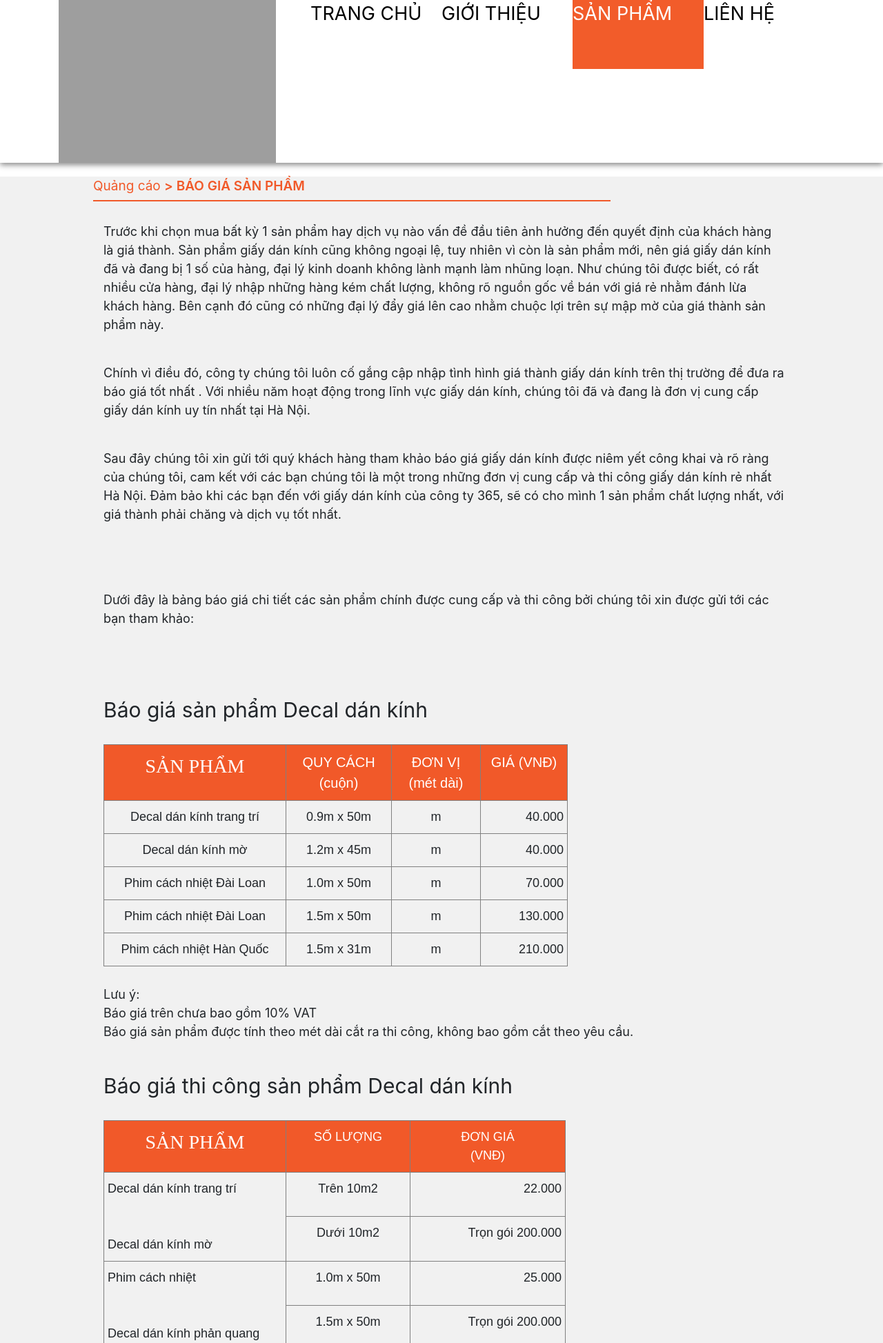
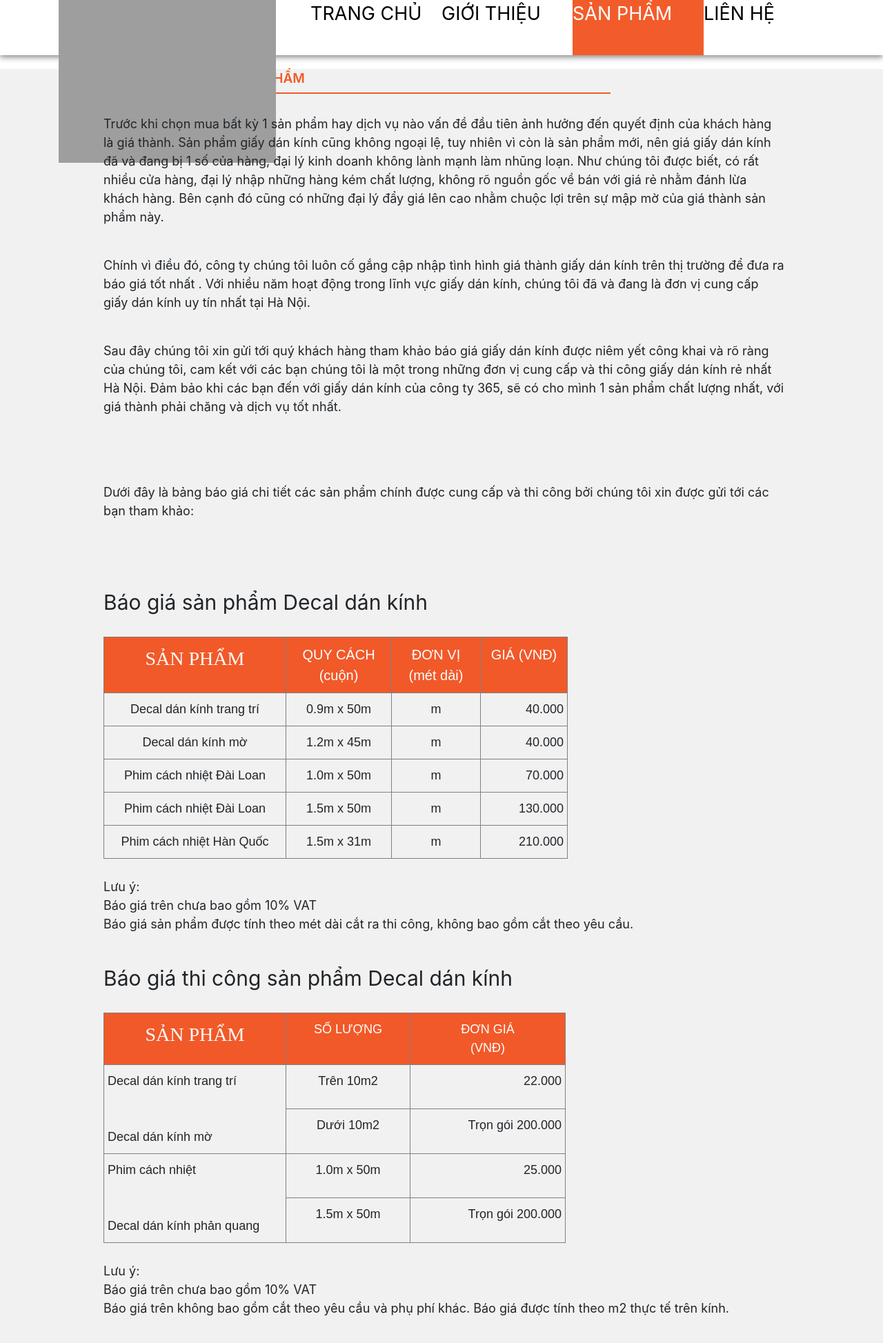
Before and after one commit to tuanhung9293/html-hoc, a PHP site: page /baogia.html in a window 1280 px wide. Shown: the top 1947 px of the page at 69% size. Run offline with PHP 8.4, Linux system fonts and the light colour scheme; some libraries are stand-ins or nearby versions; grey boxes are pictures that could not be loaded.

Commit message:
edit css header

```diff
--- a/baogia.html
+++ b/baogia.html
@@ -23,7 +23,7 @@
 
     <header>
         <div class="container">
-            <div class="row">
+            <div class="row" style="height: 80px;">
                 <div class="col-4 head-logo">
                     <a href="#">
                         <img src="images/home-page/logo.jpg" alt="logo">
--- a/baohanh.html
+++ b/baohanh.html
@@ -23,7 +23,7 @@
 
     <header>
         <div class="container">
-            <div class="row">
+            <div class="row" style="height: 80px;">
                 <div class="col-4 head-logo">
                     <a href="#">
                         <img src="images/home-page/logo.jpg" alt="logo">
--- a/css/custom/layout.scss
+++ b/css/custom/layout.scss
@@ -3,7 +3,7 @@ header {
     box-shadow: 0px 3px 8px #888888;
     position: relative;
     .head-logo {
-        line-height: 100px;
+        line-height: 80px;
         img {
             width: 90%;
         }
@@ -15,7 +15,7 @@ header {
         .link-elms {
             display: flex;
             text-align: center;
-            height: 100px;
+            height: 80px;
             a {
                 text-decoration: none;
                 color: black;
@@ -29,7 +29,7 @@ header {
                     color: white;
                 }
                 p {
-                    line-height: 40px;
+                    line-height: 25px;
                     border-right: solid 1px;
                     margin-top: 30px;
                     margin-left: -15px;
--- a/css/custom/lienhe.scss
+++ b/css/custom/lienhe.scss
@@ -12,6 +12,7 @@ $main-color: #f25c2a;
 }
 
 .lienhe-hl {
+  box-shadow: 0px 0px 10px rgba(0, 0, 0, 1);
   background-color: white;
   text-align: center;
   height: 200px;
@@ -35,6 +36,7 @@ $main-color: #f25c2a;
 }
 
 .lienhe1-hl {
+  box-shadow: 0px 0px 10px rgba(0, 0, 0, 1);
   background-color: white;
   height: 300px;
 }
@@ -63,7 +65,7 @@ $main-color: #f25c2a;
   color: $main-color;
 }
 
-.tuvan-thietke{
+.tuvan-thietke {
   text-align: center;
   font-size: 20px;
   padding-top: 20px;
@@ -75,7 +77,8 @@ $main-color: #f25c2a;
   min-height: 200px;
 }
 
-#inp-thongdiep{
+#inp-thongdiep {
+  box-shadow: 0px 0px 10px rgba(0, 0, 0, 1);
   background-color: white;
 }
 
@@ -96,18 +99,15 @@ $main-color: #f25c2a;
   margin: 30px;
 }
 
-#btn-lienhe{
+#btn-lienhe {
   background-color: $main-color;
   -webkit-animation: tada 1.2s infinite;
   /* Safari 4+ */
-
- -moz-animation : tada 1.2s infinite;
+  -moz-animation: tada 1.2s infinite;
   /* Fx 5+ */
-
- -o-animation : tada 1.2s infinite;
+  -o-animation: tada 1.2s infinite;
   /* Opera 12+ */
-
- animation : tada 1.2s infinite;
+  animation: tada 1.2s infinite;
 }
 
 @-webkit-keyframes tada {
--- a/css/style.css
+++ b/css/style.css
@@ -4,7 +4,7 @@ header {
 }
 
 header .head-logo {
-  line-height: 100px;
+  line-height: 80px;
 }
 
 header .head-logo img {
@@ -20,7 +20,7 @@ header .head-bar {
 header .head-bar .link-elms {
   display: flex;
   text-align: center;
-  height: 100px;
+  height: 80px;
 }
 
 header .head-bar .link-elms a {
@@ -40,7 +40,7 @@ header .head-bar .link-elms a.active {
 }
 
 header .head-bar .link-elms a p {
-  line-height: 40px;
+  line-height: 25px;
   border-right: solid 1px;
   margin-top: 30px;
   margin-left: -15px;
@@ -594,6 +594,7 @@ footer .footer-content .content-ft .no-deco {
 }
 
 .lienhe-hl {
+  box-shadow: 0px 0px 10px black;
   background-color: white;
   text-align: center;
   height: 200px;
@@ -616,6 +617,7 @@ footer .footer-content .content-ft .no-deco {
 }
 
 .lienhe1-hl {
+  box-shadow: 0px 0px 10px black;
   background-color: white;
   height: 300px;
 }
@@ -657,6 +659,7 @@ footer .footer-content .content-ft .no-deco {
 }
 
 #inp-thongdiep {
+  box-shadow: 0px 0px 10px black;
   background-color: white;
 }
 
--- a/gioithieu.html
+++ b/gioithieu.html
@@ -20,7 +20,7 @@
 <body>
     <header>
         <div class="container">
-            <div class="row">
+            <div class="row" style="height: 80px;">
                 <div class="col-4 head-logo">
                     <a href="#">
                         <img src="images/home-page/logo.jpg" alt="logo">
--- a/home.html
+++ b/home.html
@@ -21,7 +21,7 @@
     <div class="test-bgr"></div>
     <header>
         <div class="container">
-            <div class="row">
+            <div class="row" style="height: 80px;">
                 <div class="col-4 head-logo">
                     <a href="#">
                         <img src="images/home-page/logo.jpg" alt="logo">
--- a/lienhe.html
+++ b/lienhe.html
@@ -20,7 +20,7 @@
 <body>
   <header>
     <div class="container">
-      <div class="row">
+      <div class="row" style="height: 80px;">
         <div class="col-4 head-logo">
           <a href="#">
             <img src="images/home-page/logo.jpg" alt="logo">
--- a/products.html
+++ b/products.html
@@ -37,7 +37,7 @@
 <body>
     <header>
         <div class="container">
-            <div class="row">
+            <div class="row" style="height: 80px;">
                 <div class="col-4 head-logo">
                     <a href="#">
                         <img src="images/home-page/logo.jpg" alt="logo">
```
Also changed, not shown: 1 other file. Lines whose indentation alone changed are shown as unchanged.
